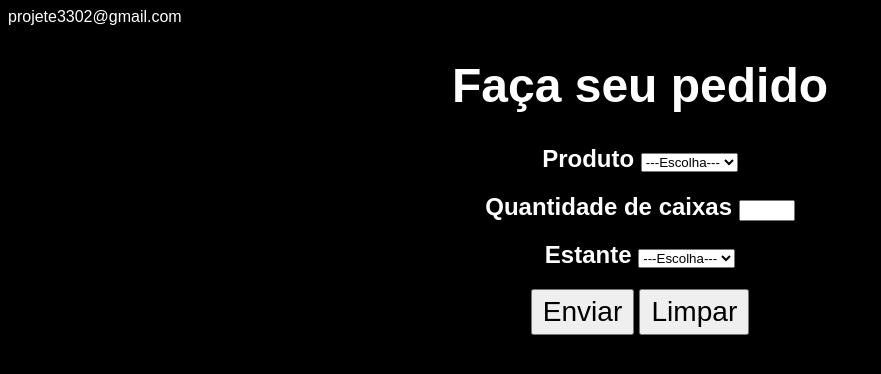
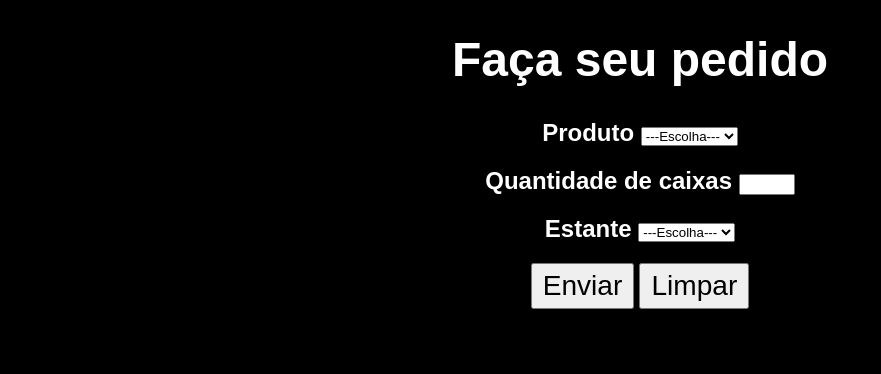
Before and after one commit to Projete2107a/projete33022k24, a plain HTML site: page pedido.html in a window 1280 px wide. Shown: the whole page, without its empty margins (0-881 px from the left). Drawn offline with Linux system fonts and the light colour scheme.

Commit message:
Add files via upload

```diff
--- a/pedido.html
+++ b/pedido.html
@@ -7,8 +7,7 @@
     <link rel="stylesheet" href="pedido.css">
 </head>
 <body>
-    <form action="https://formspree.io/f/pedido" method="POST">
-        <label for="email">projete3302@gmail.com</label>
+    <form action="https://formspree.io/f/mdknqjdl" method="POST">
         <h1>Faça seu pedido</h1>
         <p>
             <h2>
```
